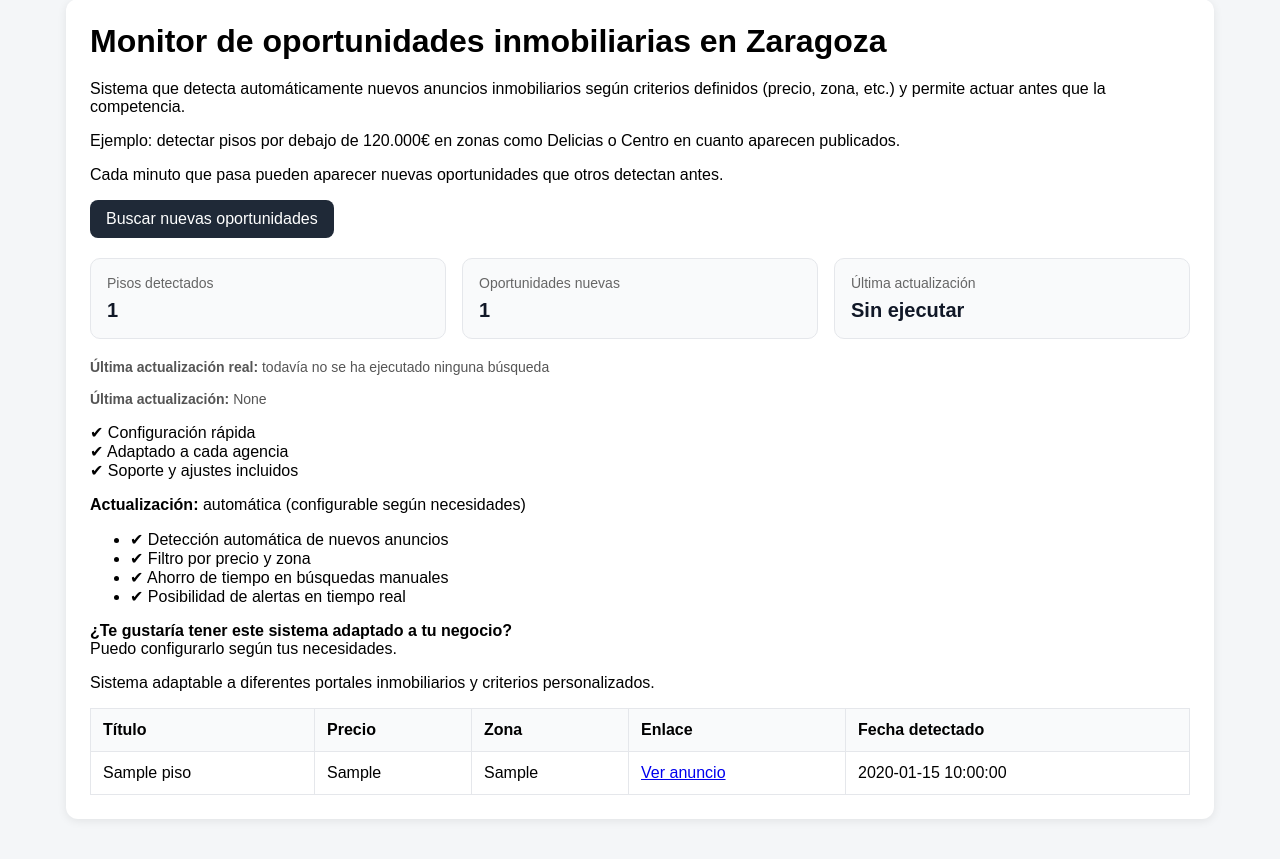
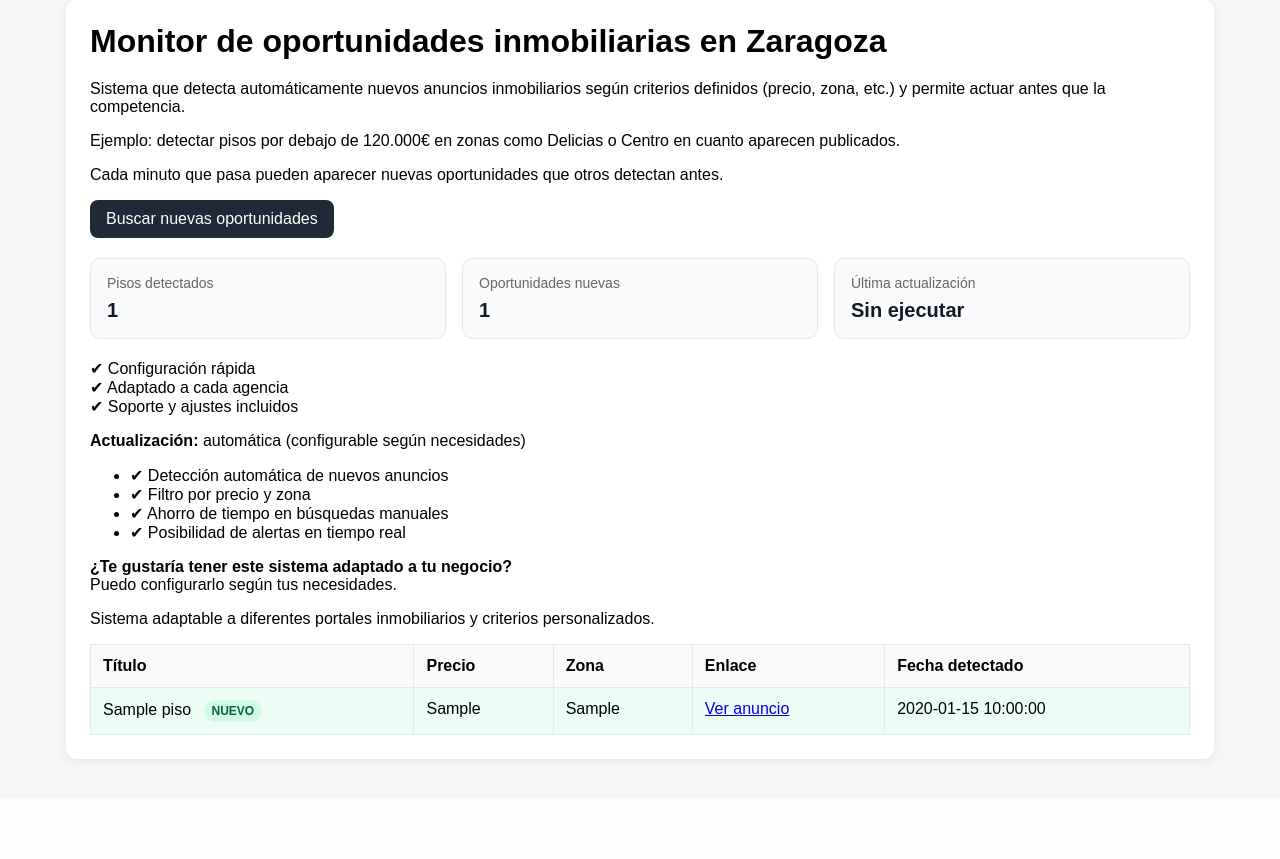
Before and after one commit to daniriveroscl/real-estate-monitor-zaragoza, a Flask app: page / in a window 1280 px wide. Shown: the part 41-900 px from the top of the page. After the commit the page ends 805 px from the top, so only its background shows below. Run offline with Flask 3, Linux system fonts and the light colour scheme; the visitor is signed in with stand-in values (Sample User, id 1); tables that the repository leaves empty hold one stand-in row (values such as "Sample post").

Commit message:
Highlight newly detected properties in dashboard

```diff
--- a/static/style.css
+++ b/static/style.css
@@ -112,3 +112,18 @@ th {
     font-weight: bold;
     color: #111827;
 }
+
+.nuevo-piso {
+    background-color: #ecfdf5;
+}
+
+.badge-nuevo {
+    display: inline-block;
+    margin-left: 8px;
+    padding: 4px 8px;
+    font-size: 12px;
+    font-weight: bold;
+    color: #065f46;
+    background: #d1fae5;
+    border-radius: 999px;
+}
--- a/templates/index.html
+++ b/templates/index.html
@@ -3,23 +3,27 @@
 
 <head>
     <meta charset="UTF-8">
-    <title>Sistema de monitorización de oportunidades inmobiliarias</title>
+    <meta name="viewport" content="width=device-width, initial-scale=1.0">
+    <title>Monitor de oportunidades inmobiliarias</title>
 
     <link rel="stylesheet" href="{{ url_for('static', filename='style.css') }}">
 </head>
 
 <body>
     <div class="container">
+
         <h1>Monitor de oportunidades inmobiliarias en Zaragoza</h1>
 
         <p>
-            Sistema que detecta automáticamente nuevos anuncios inmobiliarios según criterios definidos (precio, zona,
-            etc.) y permite actuar antes que la competencia.
+            Sistema que detecta automáticamente nuevos anuncios inmobiliarios según criterios definidos
+            (precio, zona, etc.) y permite actuar antes que la competencia.
         </p>
+
         <p>
-            Ejemplo: detectar pisos por debajo de 120.000€ en zonas como Delicias o Centro en cuanto aparecen
-            publicados.
+            Ejemplo: detectar pisos por debajo de 120.000€ en zonas como Delicias o Centro
+            en cuanto aparecen publicados.
         </p>
+
         <p>
             Cada minuto que pasa pueden aparecer nuevas oportunidades que otros detectan antes.
         </p>
@@ -56,14 +60,6 @@
                 </span>
             </div>
         </div>
-
-        {% if ultima_actualizacion %}
-        <p class="meta"><strong>Última actualización real:</strong> {{ ultima_actualizacion }}</p>
-        {% else %}
-        <p class="meta"><strong>Última actualización real:</strong> todavía no se ha ejecutado ninguna búsqueda</p>
-        {% endif %}
-
-        <p class="meta"><strong>Última actualización:</strong> {{ ultima_actualizacion }}</p>
 
         <p>
             ✔ Configuración rápida<br>
@@ -112,11 +108,21 @@
             </thead>
             <tbody>
                 {% for piso in pisos %}
-                <tr>
-                    <td>{{ piso["titulo"] }}</td>
+                <tr class="{% if loop.index <= (total_nuevos or 0) %}nuevo-piso{% endif %}">
+                    <td>
+                        {{ piso["titulo"] }}
+
+                        {% if loop.index <= (total_nuevos or 0) %} <span class="badge-nuevo">NUEVO</span>
+                            {% endif %}
+                    </td>
+
                     <td>{{ piso["precio"] }}</td>
                     <td>{{ piso["zona"] }}</td>
-                    <td><a href="{{ piso['enlace'] }}" target="_blank">Ver anuncio</a></td>
+                    <td>
+                        <a href="{{ piso['enlace'] }}" target="_blank">
+                            Ver anuncio
+                        </a>
+                    </td>
                     <td>{{ piso["fecha_detectado"] }}</td>
                 </tr>
                 {% endfor %}
@@ -125,6 +131,7 @@
         {% else %}
         <p>No hay pisos guardados todavía.</p>
         {% endif %}
+
     </div>
 </body>
 
```
